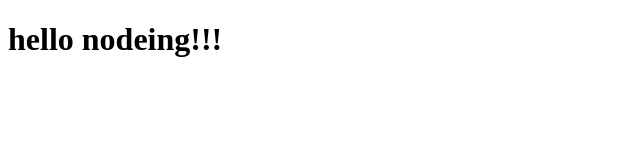
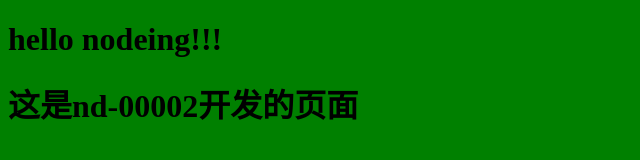
Before and after one commit to nodeing666/git-demo2, a plain HTML site: page login.html in a window 1280 px wide. Shown: the whole page, without its empty margins (0-640 px from the left). Drawn offline with Linux system fonts and the light colour scheme.

Commit message:
'增加了login页面的背景色'

```diff
--- a/login.html
+++ b/login.html
@@ -5,8 +5,14 @@
     <meta name="viewport" content="width=device-width, initial-scale=1.0">
     <meta http-equiv="X-UA-Compatible" content="ie=edge">
     <title>Document</title>
+    <style>
+        body{
+            background-color: green;
+        }
+    </style>
 </head>
 <body>
     <h1>hello nodeing!!!</h1>
+    <h1>这是nd-00002开发的页面</h1>
 </body>
 </html>
```
